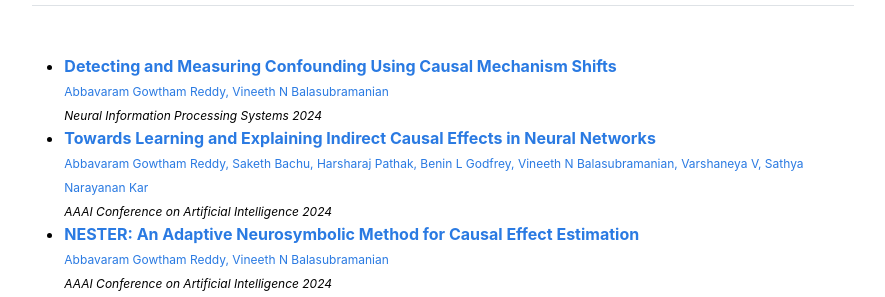
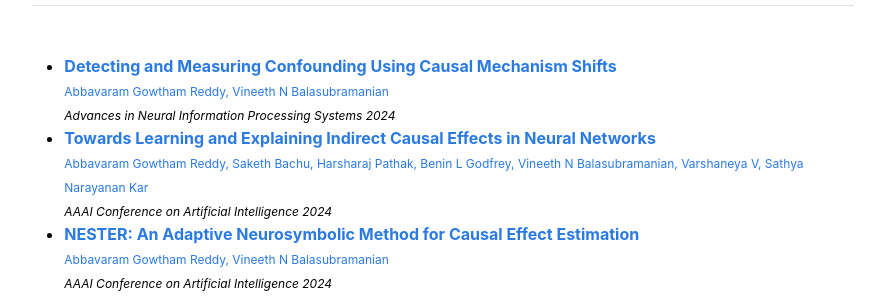
Before and after one commit to gautam0707/gautam0707.github.io, a Jekyll site: the page built from publications.md, in a window 1280 px wide. Shown: the part 242-539 px from the top of the page, without its empty margins (197-1082 px from the left). Built offline with Jekyll 4.4.1, drawn with Linux system fonts in a browser that asks for light colours; a style sheet for code colours, icons or effects is not loaded.

Commit message:
Update publications.yml

```diff
--- a/_data/publications.yml
+++ b/_data/publications.yml
@@ -1,5 +1,5 @@
 index:
-- {venue: 'Neural Information Processing Systems',
+- {venue: 'Advances in Neural Information Processing Systems',
   year: '2024',
   authors: "Abbavaram Gowtham Reddy, Vineeth N Balasubramanian",
   title: 'Detecting and Measuring Confounding Using Causal Mechanism Shifts',
```
